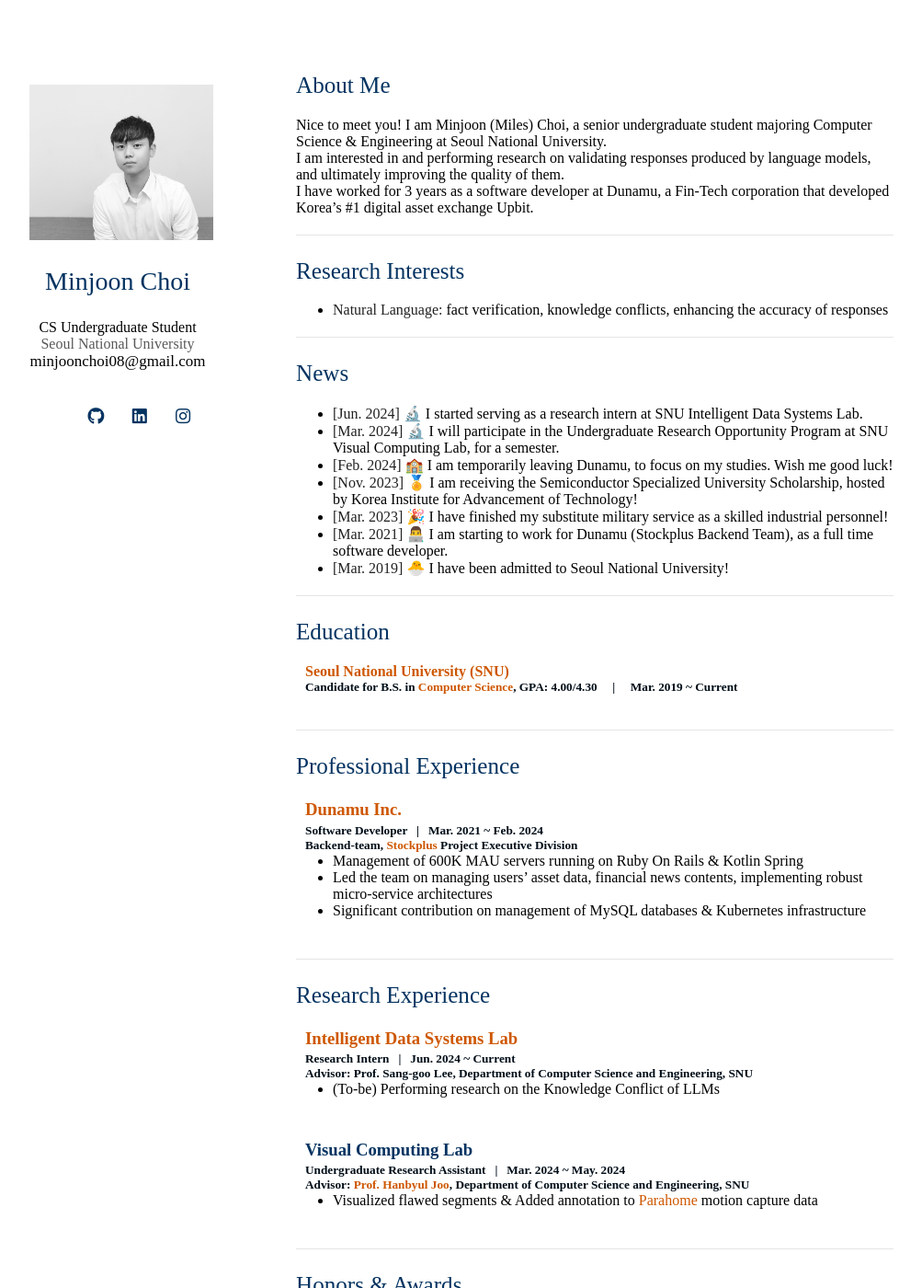
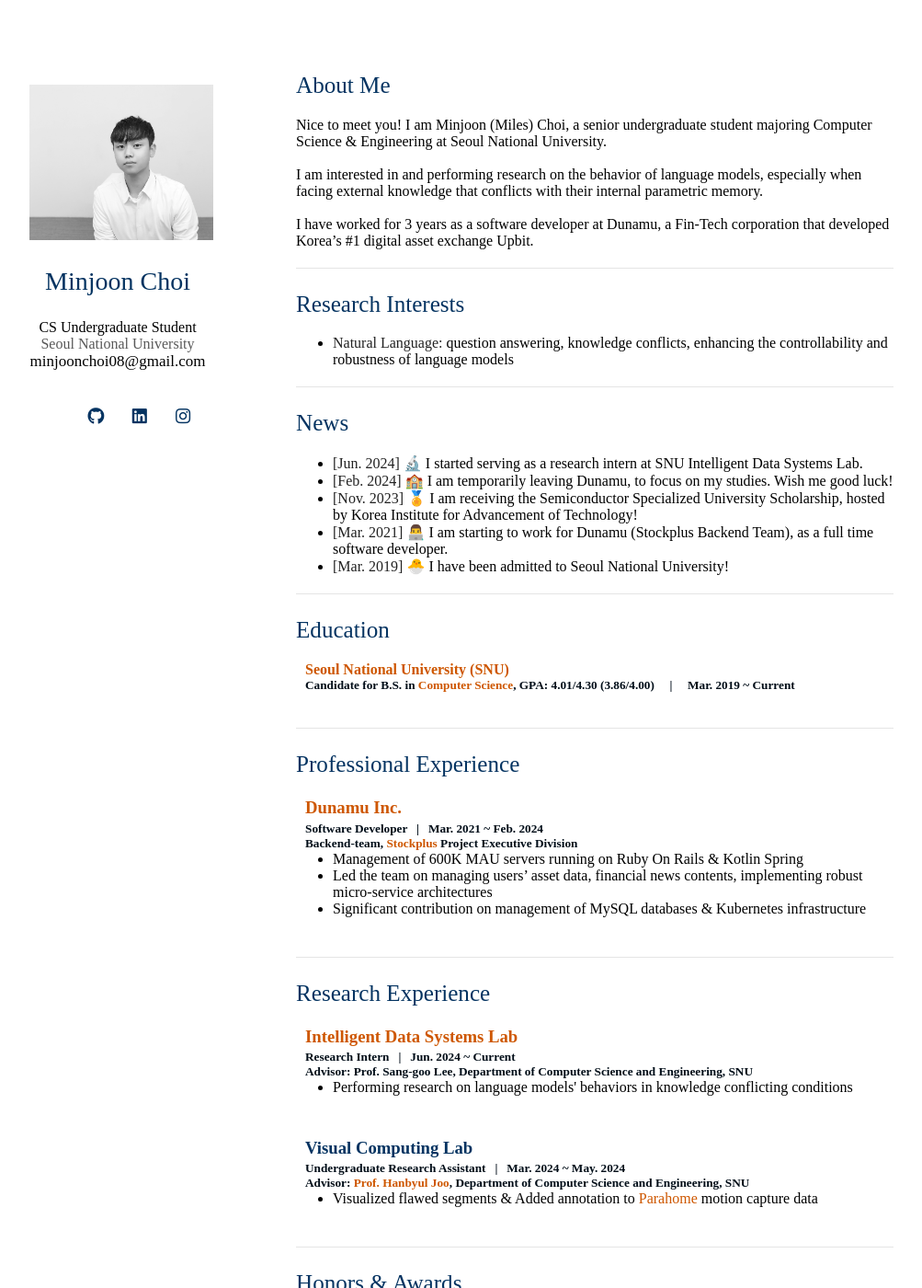
Before and after one commit to m-joon-ixix/m-joon-ixix.github.io, a Jekyll site: the page built from index.md, in a window 1280 px wide and 1400 px high. Shown: the whole window at 92% size, without its empty margins (148-1151 px from the left). Built offline with Jekyll 4.4.1, drawn with Linux system fonts in a browser that asks for light colours; nearby versions of some CDN libraries; a style sheet for code colours, icons or effects is not loaded; our own code applies the rules of GitHub Pages for plain Markdown files.

Commit message:
update GPA & research area desc, remove some news

```diff
--- a/_includes/education.md
+++ b/_includes/education.md
@@ -1,4 +1,4 @@
 ## Education
 
 <h4 style="margin:0 10px 0;"><a href="https://en.snu.ac.kr/" target="_blank">Seoul National University (SNU)</a></h4>
-<h5 style="margin:0 10px 0;">Candidate for B.S. in <a href="https://cse.snu.ac.kr/en" target="_blank">Computer Science</a>, GPA: 4.00/4.30 &emsp;|&emsp; Mar. 2019 ~ Current</h5>
+<h5 style="margin:0 10px 0;">Candidate for B.S. in <a href="https://cse.snu.ac.kr/en" target="_blank">Computer Science</a>, GPA: 4.01/4.30 (3.86/4.00) &emsp;|&emsp; Mar. 2019 ~ Current</h5>
--- a/_includes/research_experience.md
+++ b/_includes/research_experience.md
@@ -5,7 +5,7 @@
 <h5 style="margin:0 10px 0;">Advisor: Prof. Sang-goo Lee, Department of Computer Science and Engineering, SNU</h5>
 
 <ul style="margin:0 0 5px;">
-  <li>(To-be) Performing research on the Knowledge Conflict of LLMs</li>
+  <li>Performing research on language models' behaviors in knowledge conflicting conditions</li>
 </ul>
 
 <br>
--- a/index.md
+++ b/index.md
@@ -6,10 +6,10 @@ layout: homepage
 
 Nice to meet you! I am Minjoon (Miles) Choi, a senior undergraduate student majoring Computer Science & Engineering at Seoul
 National University.
-<br/>
-I am interested in and performing research on validating responses produced by language models, and ultimately improving
-the quality of them.
-<br/>
+<br/><br/>
+I am interested in and performing research on the behavior of language models, especially when facing external knowledge
+that conflicts with their internal parametric memory.
+<br/><br/>
 I have worked for 3 years as a software developer at Dunamu, a Fin-Tech corporation that developed Korea's #1 digital
 asset exchange Upbit.
 
@@ -17,16 +17,14 @@ asset exchange Upbit.
 
 ## Research Interests
 
-- **Natural Language:** fact verification, knowledge conflicts, enhancing the accuracy of responses
+- **Natural Language:** question answering, knowledge conflicts, enhancing the controllability and robustness of language models
 
 ---
 
 ## News
 - **[Jun. 2024]** 🔬 I started serving as a research intern at SNU Intelligent Data Systems Lab.
-- **[Mar. 2024]** 🔬 I will participate in the Undergraduate Research Opportunity Program at SNU Visual Computing Lab, for a semester.
 - **[Feb. 2024]** 🏫 I am temporarily leaving Dunamu, to focus on my studies. Wish me good luck!
 - **[Nov. 2023]** 🏅 I am receiving the Semiconductor Specialized University Scholarship, hosted by Korea Institute for Advancement of Technology!
-- **[Mar. 2023]** 🎉 I have finished my substitute military service as a skilled industrial personnel!
 - **[Mar. 2021]** 👨‍💻 I am starting to work for Dunamu (Stockplus Backend Team), as a full time software developer.
 - **[Mar. 2019]** 🐣 I have been admitted to Seoul National University!
 
```
Also changed, not shown: 1 other file.
